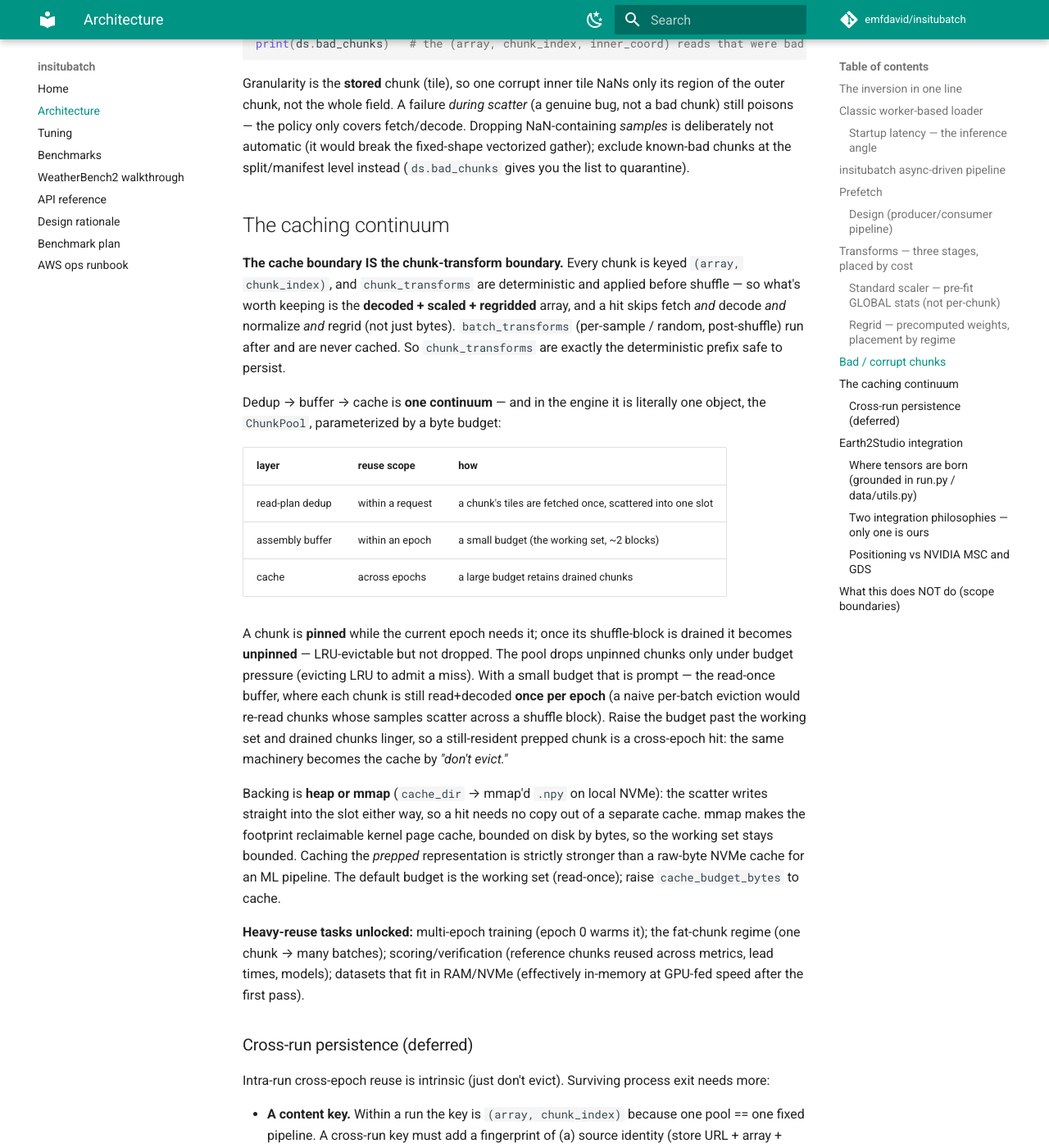
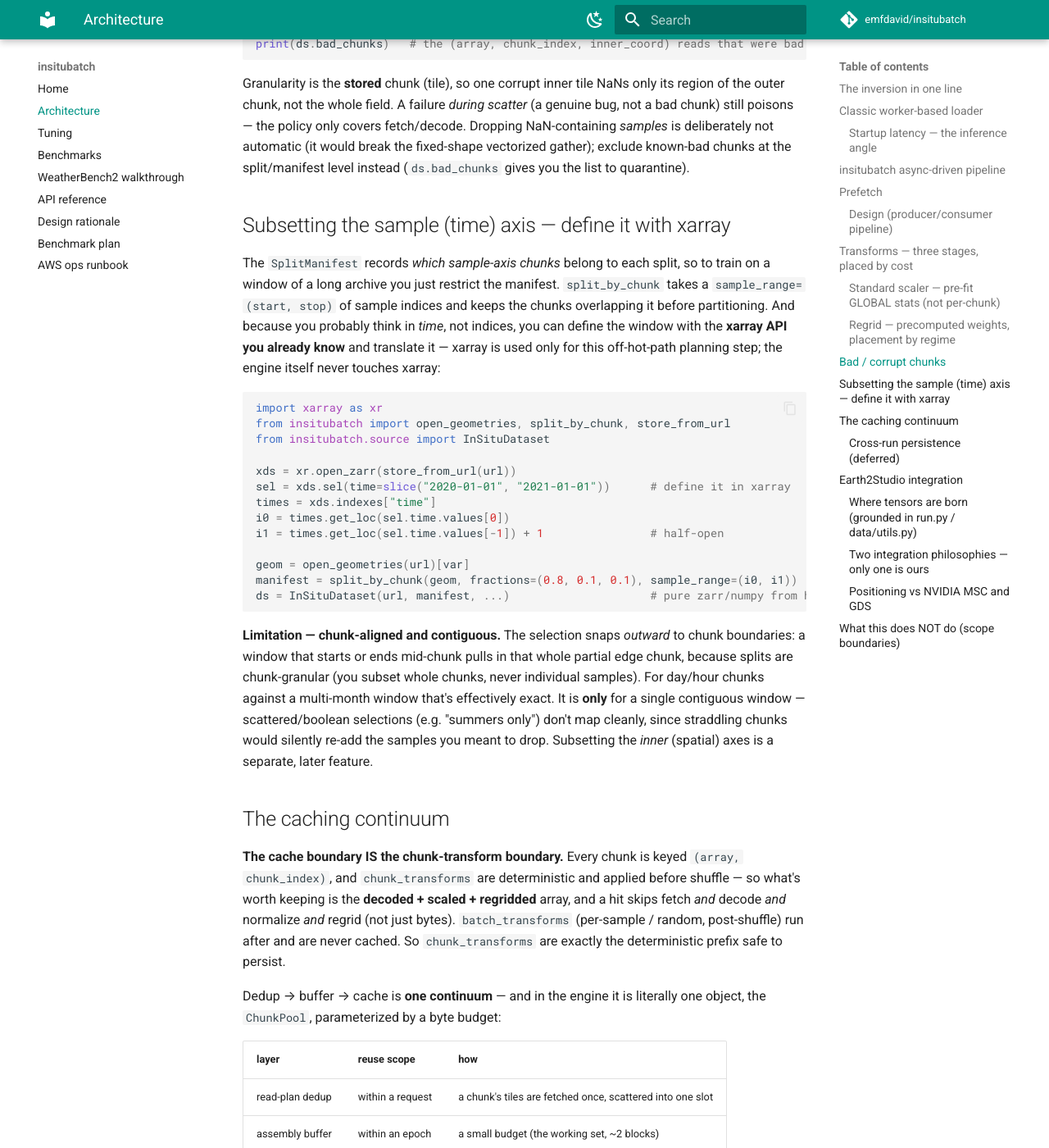
Before and after one commit to emfdavid/insitubatch, an MkDocs documentation site: the page built from docs/architecture.md, in a window 1280 px wide and 1400 px high, scrolled down 7076 px. Shown: the whole window at 82% size. Built offline with MkDocs 1.6.1 and Material for MkDocs 9.7.7, drawn with Linux system fonts in a browser that asks for light colours; comment, search, counter and statistics services are not loaded.

Commit message:
Subset the sample axis: split_by_chunk(sample_range=...) (issue #4)
Restrict a split to a contiguous window of the sample (time) axis -- train on a
date range of a long archive. sample_range=(start, stop) keeps the chunks
overlapping [start, stop) before partitioning; chunk-aligned (snaps outward to
chunk bounds -- whole chunks only, since splits are chunk-granular). No hot-path
or geometry change.

- split.py: sample_range param + bounds validation; docstring states the
  chunk-aligned/contiguous limitation.
- docs/architecture.md: "Subsetting the sample (time) axis" -- the xarray-defined
  pattern (xds.sel(time=...) -> indices -> sample_range), xarray used only for
  off-hot-path planning; the engine stays pure zarr/numpy. Limitation called out.
- tests: chunk restriction, outward snap, bounds; end-to-end the dataset reads
  exactly the windowed samples. Green on GIL + 3.13t.

Co-Authored-By: Claude Opus 4.8 <noreply@anthropic.com>

````diff
--- a/docs/architecture.md
+++ b/docs/architecture.md
@@ -288,6 +288,40 @@ NaN-containing *samples* is deliberately not automatic (it would break the fixed
 vectorized gather); exclude known-bad chunks at the split/manifest level instead
 (`ds.bad_chunks` gives you the list to quarantine).
 
+## Subsetting the sample (time) axis — define it with xarray
+
+The `SplitManifest` records *which sample-axis chunks* belong to each split, so to
+train on a window of a long archive you just restrict the manifest. `split_by_chunk`
+takes a `sample_range=(start, stop)` of sample indices and keeps the chunks overlapping
+it before partitioning. And because you probably think in *time*, not indices, you can
+define the window with the **xarray API you already know** and translate it — xarray is
+used only for this off-hot-path planning step; the engine itself never touches xarray:
+
+```python
+import xarray as xr
+from insitubatch import open_geometries, split_by_chunk, store_from_url
+from insitubatch.source import InSituDataset
+
+xds = xr.open_zarr(store_from_url(url))
+sel = xds.sel(time=slice("2020-01-01", "2021-01-01"))      # define it in xarray
+times = xds.indexes["time"]
+i0 = times.get_loc(sel.time.values[0])
+i1 = times.get_loc(sel.time.values[-1]) + 1                # half-open
+
+geom = open_geometries(url)[var]
+manifest = split_by_chunk(geom, fractions=(0.8, 0.1, 0.1), sample_range=(i0, i1))
+ds = InSituDataset(url, manifest, ...)                     # pure zarr/numpy from here
+```
+
+**Limitation — chunk-aligned and contiguous.** The selection snaps *outward* to chunk
+boundaries: a window that starts or ends mid-chunk pulls in that whole partial edge
+chunk, because splits are chunk-granular (you subset whole chunks, never individual
+samples). For day/hour chunks against a multi-month window that's effectively exact.
+It is **only** for a single contiguous window — scattered/boolean selections (e.g.
+"summers only") don't map cleanly, since straddling chunks would silently re-add the
+samples you meant to drop. Subsetting the *inner* (spatial) axes is a separate, later
+feature.
+
 ## The caching continuum
 
 **The cache boundary IS the chunk-transform boundary.** Every chunk is keyed
````
Also changed, not shown: CHANGELOG.md (+5 -0 lines), 3 other files.
